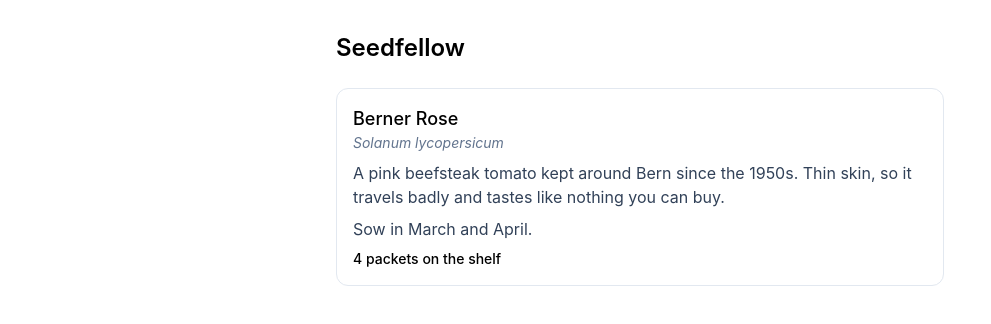
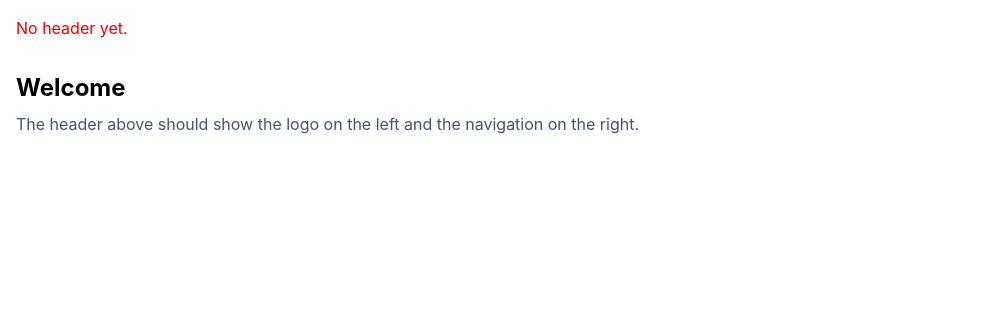
Before and after one commit to abeerance/wdd0325-frontend-frameworks, a React (Vite) app in the folder 02_seedfellow/web/: page / in a window 1280 px wide. Shown: the top 324 px of the page, without its empty margins (0-991 px from the left). Built offline with nearby package versions, Linux system fonts and the light colour scheme.

Commit message:
night 04 before first exercise

```diff
--- a/02_seedfellow/web/src/App.tsx
+++ b/02_seedfellow/web/src/App.tsx
@@ -1,8 +1,19 @@
+// 1. Write a Logo component that returns:
+//      <span className="text-lg font-bold">Acme</span>
+
+// 2. Write a NavBar component that returns a <nav> with three
+//    <a> links: Home, Products, About.
+//    Give the <nav> the classes "flex gap-4 text-sm".
+
+// 3. Write a SiteHeader component that returns a <header> with the
+//    classes "flex items-center justify-between border-b p-4",
+//    containing <Logo /> and <NavBar />.
+
 function App() {
 	return (
+		/*<div>
 			<main className="mx-auto max-w-2xl p-8">
 				<h1 className="mb-6 font-semibold text-2xl">Seedfellow</h1>
-
 				<article className="rounded-xl border border-slate-200 p-4">
 					<h2 className="font-medium text-lg">Berner Rose</h2>
 					<p className="text-slate-500 text-sm italic">Solanum lycopersicum</p>
@@ -14,6 +25,19 @@
 					<p className="mt-2 font-medium text-sm">4 packets on the shelf</p>
 				</article>
 			</main>
+		</div>*/
+		<div className="min-h-screen bg-white">
+			{/* 4. Render SiteHeader here, as a tag. */}
+			<p className="p-4 text-red-600">No header yet.</p>
+
+			<main className="p-4">
+				<h2 className="text-2xl font-bold">Welcome</h2>
+				<p className="mt-2 text-slate-600">
+					The header above should show the logo on the left and the navigation
+					on the right.
+				</p>
+			</main>
+		</div>
 	);
 }
 
```
Also changed, not shown: 1 other file (tests, documents, lock files or other folders). Lines whose indentation alone changed are shown as unchanged.
